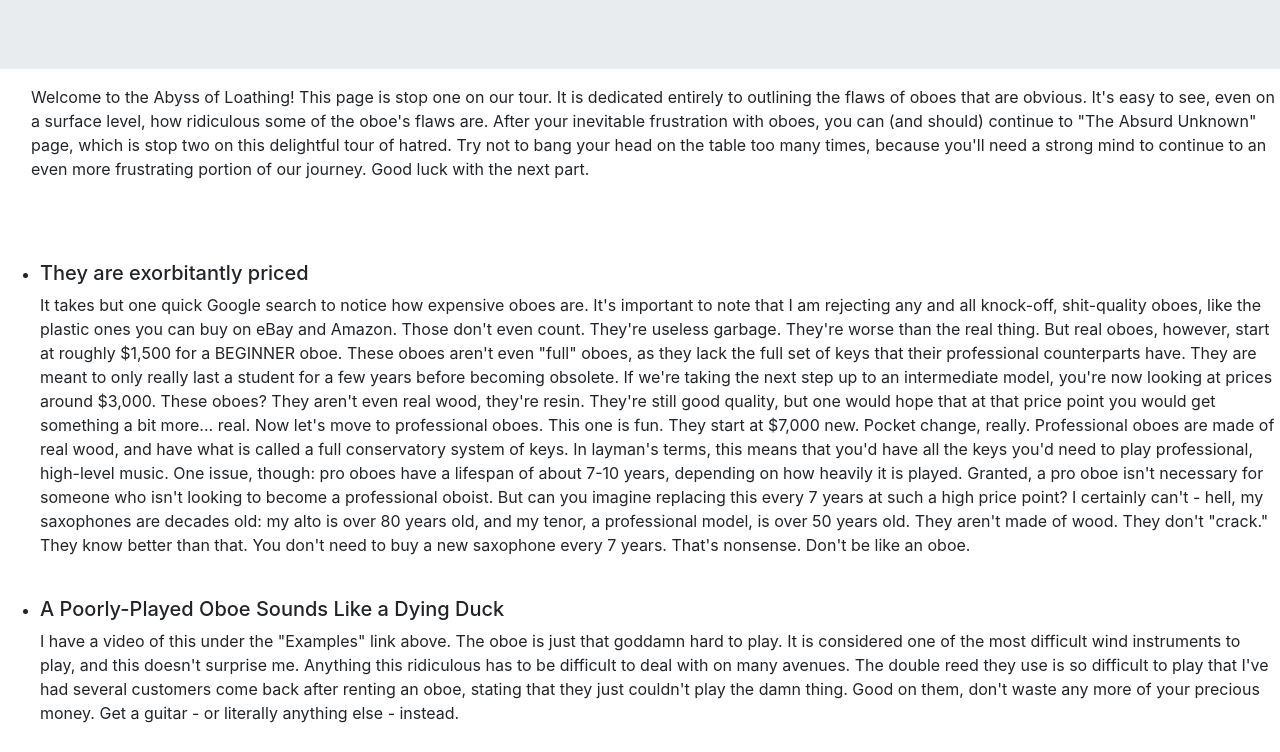
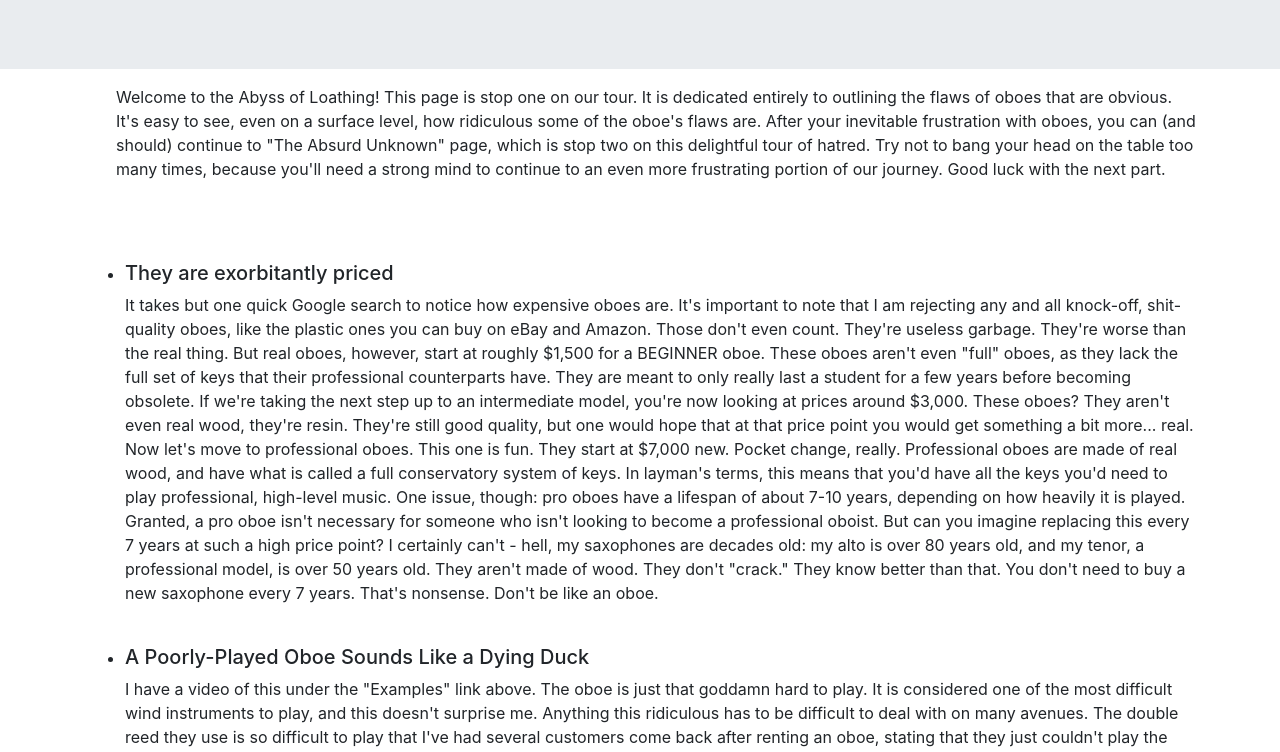
Before and after one commit to jenmitz/oboes-are-terrible, a plain HTML site: page theobvious.html in a window 1280 px wide. Shown: the part 262-1014 px from the top of the page. Drawn offline with nearby package versions, Linux system fonts and the light colour scheme.

Commit message:
minor layout changes, updated readme

```diff
--- a/theobvious.html
+++ b/theobvious.html
@@ -55,6 +55,7 @@
         <h5 class="lead">That which even non-musicians could recognize as being complete horseshit</h5>
     </div>
 
+    <div class="container">
         <div class="col-lg-12 m-3">
             <p>
                 Welcome to the Abyss of Loathing! This page is stop one on our tour. It is dedicated entirely to outlining the flaws of oboes that are obvious. It's easy to see, even on a surface level,
@@ -65,7 +66,9 @@
             <br>
             <br>
         </div>
+    </div>
 
+    <div class="container">
         <div>
         <ul>
             <li>
@@ -119,6 +122,7 @@
             <br>
         </ul>
         </div>
+    </div>
 
     <footer class="page-footer col-lg-12 footer-dark text-center">
         Copyright &copy; Jennifer Mitzman 2020
```
Also changed, not shown: sources.html (+1 -0 lines), 1 other file. Lines whose indentation alone changed are shown as unchanged.
